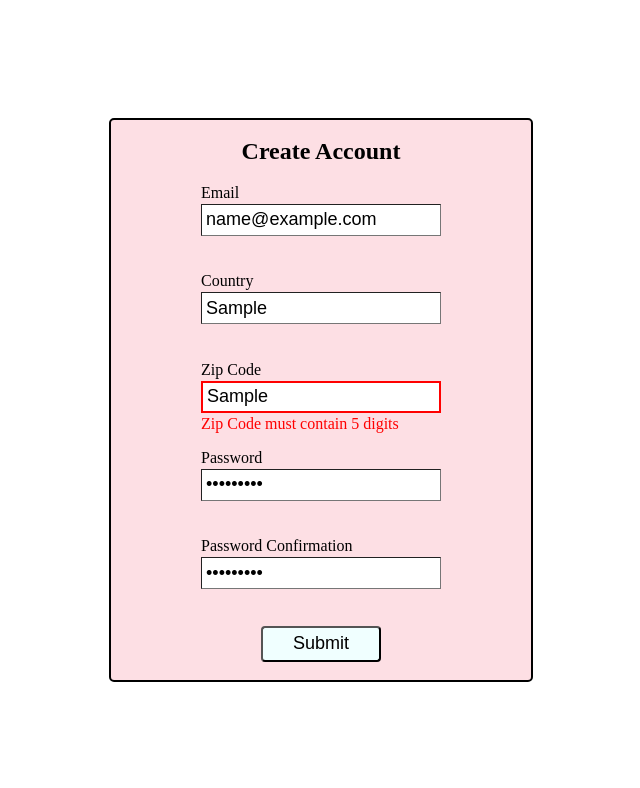
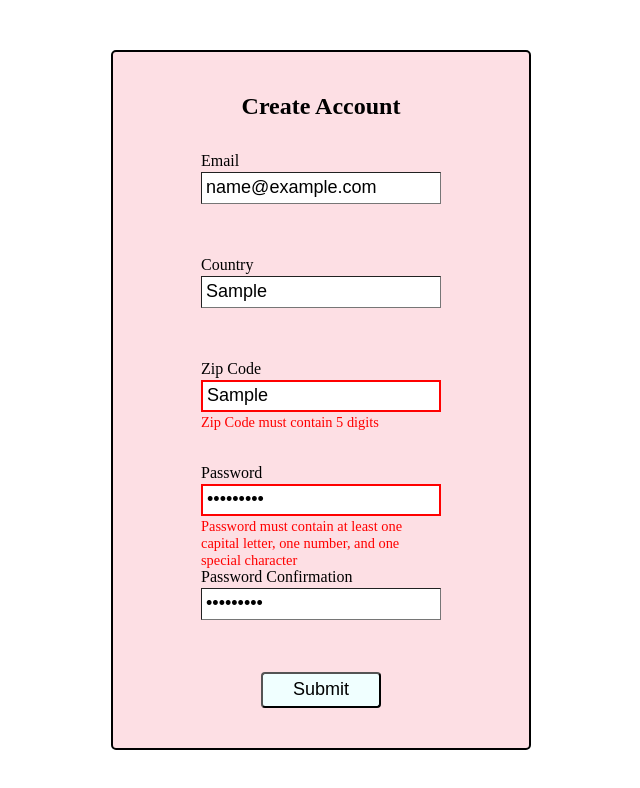
Before and after one commit to Eliana-2/odin-form-validation, a website built with Vite: page index.html in a window 1280 px wide. Both pictures are taken after typing "name@example.com", "Sample", "Sample", "Sample123", "Sample123" into the empty fields and a click on the button "Submit". Shown: the whole page, without its empty margins (319-959 px from the left). Built offline with nearby package versions, Linux system fonts and the light colour scheme.

Commit message:
Add password validation and error messages

```diff
--- a/index.html
+++ b/index.html
@@ -9,7 +9,7 @@
   <body>
     <div class="form-container">
       <form action="" method="post" novalidate>
-        <h2>Create Account</h2>
+        <h2 class="form-header">Create Account</h2>
         <div class="input-container">
           <label class="input-label" for="email">Email</label>
           <input type="email" id="email" class="input" name="email" required minlength="3" maxlength="254">
@@ -28,12 +28,12 @@
         <div class="input-container">
           <label class="input-label" for="password">Password</label>
           <input type="password" id="password" class="input" name="password" required minlength="8" maxlength="12">
-          <span class="error-message"></span>
+          <span class="error-message password-error"></span>
         </div>
         <div class="input-container">
-          <label class="input-label" for="password-confirmation">Password Confirmation</label>
-          <input type="password" id="password-confirmation" class="input" name="password-confirmation" required minlength="8" maxlength="12">
-          <span class="error-message"></span>
+          <label class="input-label" for="password_confirmation">Password Confirmation</label>
+          <input type="password" id="password_confirmation" class="input" name="password_confirmation" required minlength="8" maxlength="12">
+          <span class="error-message password-confirmation-error"></span>
         </div>
         <button class="submit-button" type="submit">Submit</button>
       </form>
--- a/main.js
+++ b/main.js
@@ -1,26 +1,7 @@
 import './style.css';
-import {showError, clearError} from './modules/errorDisplay.js'
+import {validateInput} from './modules/errorDisplay.js'
 const inputs = document.querySelectorAll('input');
 const form = document.querySelector('form');
-
-function validateInput(input) {
-  clearError(input);
-  if(input.validity.valueMissing) {showError(input, 'Required Field')}
-  else if (input.validity.tooShort) {showError(input, input.previousElementSibling.textContent + ' must be at least ' + input.minLength + ' characters')}
-  else {
-    switch(input.id)
-    {
-      case 'email':
-        if(input.validity.typeMismatch) {showError(input, 'Invalid Email')}
-        break;
-      case 'country':
-        if(input.validity.patternMismatch) {showError(input, 'Country must consist of letters and spaces')}
-        break;
-      case 'zip_code':
-        if(input.validity.patternMismatch) {showError(input, 'Zip Code must contain 5 digits')}
-        break;
-  }}
-}
 
 inputs.forEach((input) => {
   input.addEventListener('input', () => {
@@ -30,4 +11,7 @@ inputs.forEach((input) => {
 
 form.addEventListener('submit', (e) => {
   e.preventDefault();
+  inputs.forEach((input) => {
+    validateInput(input);
+  })
 })
--- a/modules/errorDisplay.js
+++ b/modules/errorDisplay.js
@@ -10,4 +10,38 @@ function clearError(input) {
   input.classList.remove('error');
 }
 
-export {showError, clearError};
+function isValidPassword(password) {
+  if(password.match('[^A-Za-z0-9!@#$%^&*]') !== null) {
+    return false}
+  else if (password.match('[A-Z]') === null) {return false}
+  else if (password.match('[\d]') === null) {return false}
+  else if (password.match('[!@#$%^&*]') === null) {return false}
+  else {return true}
+}
+
+function validateInput(input) {
+  clearError(input);
+  if(input.validity.valueMissing) {showError(input, 'Required Field')}
+  else if (input.validity.tooShort) {showError(input, input.previousElementSibling.textContent + ' must be at least ' + input.minLength + ' characters')}
+  else {
+    switch(input.id)
+    {
+      case 'email':
+        if(input.validity.typeMismatch) {showError(input, 'Invalid Email')}
+        break;
+      case 'country':
+        if(input.validity.patternMismatch) {showError(input, 'Country must consist of letters and spaces')}
+        break;
+      case 'zip_code':
+        if(input.validity.patternMismatch) {showError(input, 'Zip Code must contain 5 digits')}
+        break;
+      case 'password':
+        if(!(isValidPassword(input.value))) {showError(input, 'Password must contain at least one capital letter, one number, and one special character')}
+        break;
+      case 'password_confirmation':
+        if(input.value !== document.getElementById('password').value) {showError(input, 'Passwords must match')}
+        break;
+  }}
+}
+
+export {validateInput};
--- a/style.css
+++ b/style.css
@@ -19,12 +19,20 @@ form {
   background-color: rgb(253, 223, 228);
   border: 2px solid black;
   border-radius: 5px;
-  height: 560px;
+  height: 700px;
   width: 420px;
   display: flex;
   flex-direction: column;
+  gap: 2px;
   align-items: center;
-  justify-content: space-evenly;
+  justify-content: center;
+  box-sizing: border-box;
+  padding: 0px 90px;
+
+}
+
+.form-header {
+  padding-bottom: 30px;
 }
 
 .input-container {
@@ -49,7 +57,8 @@ form {
 
 .error-message {
   color: red;
-  height: 16px;
+  height: 3rem;
+  font-size: 0.9rem
 }
 
 .submit-button {
```
